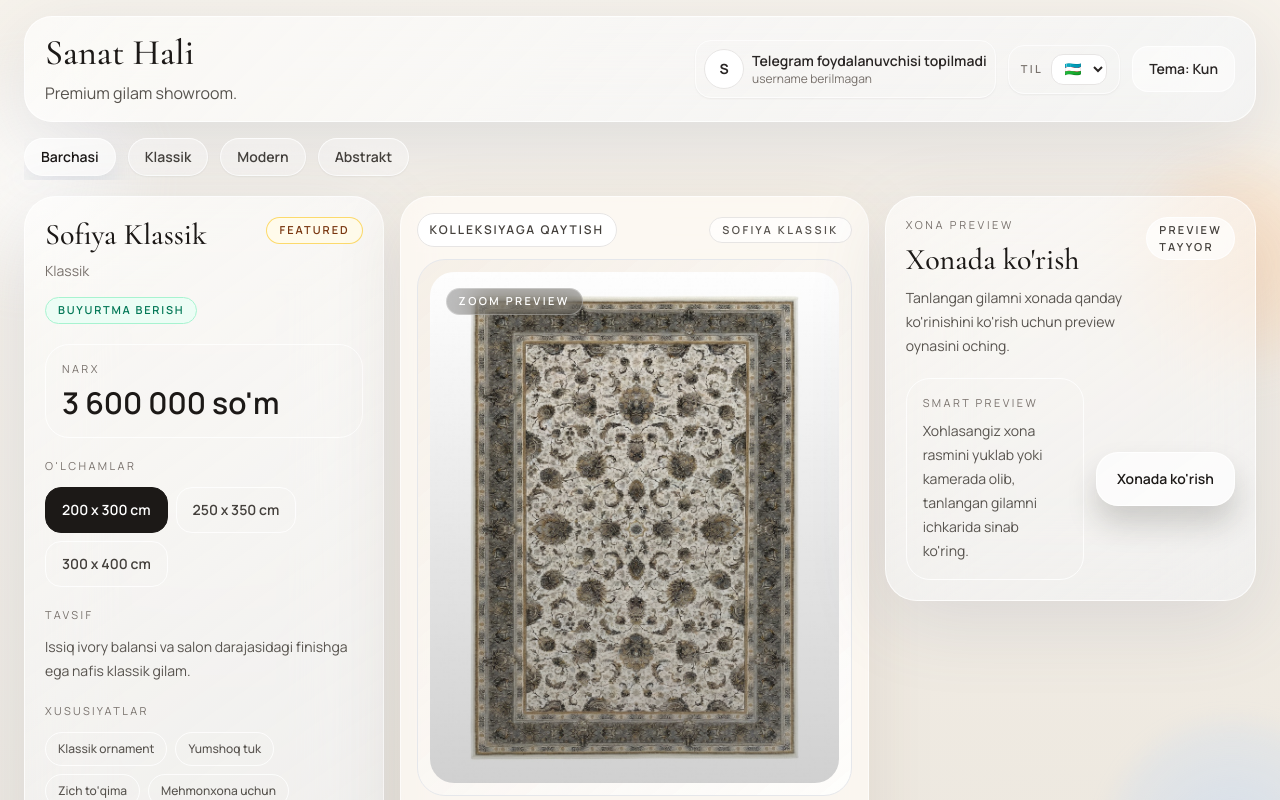
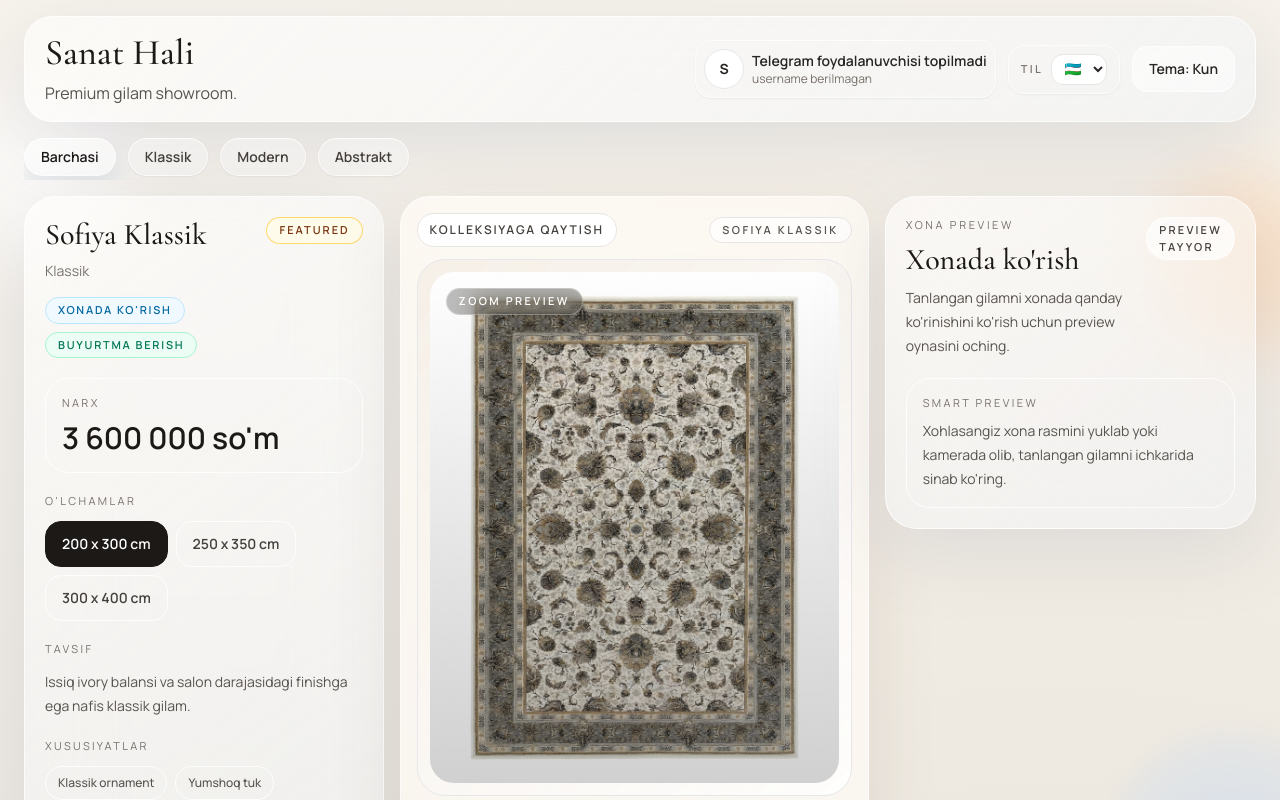
Before and after one commit to Wic000/sanat-hali, a React (Vite) app: page / in a window 1280 px wide. Both pictures are taken after a click on the button 187 px from the left and 518 px from the top of the page. Shown: the top 800 px of the page. Built offline with nearby package versions, Linux system fonts and the light colour scheme; no server answers; the database is empty.

Commit message:
Move room preview action into product panel

```diff
--- a/App.tsx
+++ b/App.tsx
@@ -516,7 +516,7 @@ const App: React.FC = () => {
         <CategoryChips categories={categories.map((item) => item.label)} selectedCategory={translateCategory(selectedCategory, lang)} onSelect={(label) => { const match = categories.find((item) => item.label === label); setSelectedCategory(match?.value || 'All'); }} theme={theme} />
         {selectedProduct && selectedSize && (
           <main className="grid gap-4 lg:grid-cols-[0.92fr_1.2fr_0.95fr] lg:items-start">
-            <ProductInfoPanel product={selectedProduct} selectedSizeLabel={selectedSize.label} selectedPriceLabel={formatPrice(selectedPrice)} note={note} isSubmitting={isSubmitting} orderStatus={orderFeedback.status} orderMessage={orderFeedback.message} onSelectSize={setSelectedSizeLabel} onChangeNote={setNote} onSubmit={handleOrderAction} labels={{ featured: t(lang, 'featured'), aiAction: t(lang, 'aiPreviewDemo'), orderAction: t(lang, 'orderNow'), price: t(lang, 'price'), sizes: t(lang, 'sizes'), description: t(lang, 'description'), specs: t(lang, 'specs'), note: t(lang, 'note'), notePlaceholder: t(lang, 'notePlaceholder'), orderSending: t(lang, 'orderSending'), orderNow: t(lang, 'orderNow') }} theme={theme} />
+            <ProductInfoPanel product={selectedProduct} selectedSizeLabel={selectedSize.label} selectedPriceLabel={formatPrice(selectedPrice)} note={note} isSubmitting={isSubmitting} orderStatus={orderFeedback.status} orderMessage={orderFeedback.message} onSelectSize={setSelectedSizeLabel} onChangeNote={setNote} onSubmit={handleOrderAction} onOpenRoomPreview={() => setShowRoomPreview(true)} labels={{ featured: t(lang, 'featured'), aiAction: t(lang, 'aiPreviewDemo'), orderAction: t(lang, 'orderNow'), roomPreviewAction: t(lang, 'openPreview'), price: t(lang, 'price'), sizes: t(lang, 'sizes'), description: t(lang, 'description'), specs: t(lang, 'specs'), note: t(lang, 'note'), notePlaceholder: t(lang, 'notePlaceholder'), orderSending: t(lang, 'orderSending'), orderNow: t(lang, 'orderNow') }} theme={theme} />
             <ProductGalleryPanel product={selectedProduct} selectedImage={selectedImage} gallery={selectedGallery} onSelectImage={setSelectedImage} zoomLabel={t(lang, 'previewReady')} backLabel={t(lang, 'backToCollection')} closeLabel={t(lang, 'close')} zoomInLabel={t(lang, 'zoomIn')} zoomOutLabel={t(lang, 'zoomOut')} onBack={handleClearSelection} theme={theme} />
             <RoomPreviewPanel product={selectedProduct} roomImage={roomImage} generatedPreviewImage={generatedRoomPreview?.image || null} previewProvider={generatedRoomPreview?.provider || null} roomPlacementMode={roomPlacementMode} roomDimensions={roomDimensions} isOpen={showRoomPreview} isGenerating={isGeneratingRoomPreview} previewError={roomPreviewError} onOpen={() => setShowRoomPreview(true)} onClose={() => setShowRoomPreview(false)} onUpload={handleRoomUpload} onModeChange={setRoomPlacementMode} onDimensionsChange={setRoomDimensions} onApply={handleGenerateRoomPreview} labels={{ roomPreview: t(lang, 'roomPreview'), aiPreviewDemo: t(lang, 'aiPreviewDemo'), demoReady: t(lang, 'demoReady'), roomUploadHint: t(lang, 'roomUploadHint'), uploadRoomCta: t(lang, 'uploadRoomCta'), centerPlacement: t(lang, 'centerPlacement'), centerPlacementHint: t(lang, 'centerPlacementHint'), fullCoverage: t(lang, 'fullCoverage'), fullCoverageHint: t(lang, 'fullCoverageHint'), roomWidth: t(lang, 'roomWidth'), roomHeight: t(lang, 'roomHeight'), applyPreview: t(lang, 'applyPreview'), aiBlock: t(lang, 'aiBlock'), aiBlockHint: t(lang, 'aiBlockHint'), openPreview: t(lang, 'openPreview'), openPreviewHint: t(lang, 'openPreviewHint'), close: t(lang, 'close'), takeRoomShot: t(lang, 'takeRoomShot'), generatingPreview: t(lang, 'generatingPreview'), estimatedWait: t(lang, 'estimatedWait'), previewReadyStatus: t(lang, 'previewReadyStatus') }} theme={theme} />
           </main>
--- a/components/ProductInfoPanel.tsx
+++ b/components/ProductInfoPanel.tsx
@@ -12,10 +12,12 @@ interface ProductInfoPanelProps {
   onSelectSize: (sizeLabel: string) => void;
   onChangeNote: (value: string) => void;
   onSubmit: () => void;
+  onOpenRoomPreview: () => void;
   labels: {
     featured: string;
     aiAction: string;
     orderAction: string;
+    roomPreviewAction: string;
     price: string;
     sizes: string;
     description: string;
@@ -39,6 +41,7 @@ const ProductInfoPanel: React.FC<ProductInfoPanelProps> = ({
   onSelectSize,
   onChangeNote,
   onSubmit,
+  onOpenRoomPreview,
   labels,
   theme,
 }) => (
@@ -52,6 +55,17 @@ const ProductInfoPanel: React.FC<ProductInfoPanelProps> = ({
         <h2 className={`font-display text-3xl ${theme === 'dark' ? 'text-stone-100' : 'text-stone-900'}`}>{product.name}</h2>
         <p className={`mt-2 text-sm ${theme === 'dark' ? 'text-stone-400' : 'text-stone-500'}`}>{product.category}</p>
         <div className="mt-4 flex flex-wrap gap-2">
+          <button
+            type="button"
+            onClick={onOpenRoomPreview}
+            className={`rounded-full border px-3 py-1 text-[11px] font-semibold uppercase tracking-[0.16em] transition ${
+              theme === 'dark'
+                ? 'border-sky-200/20 bg-sky-200/10 text-sky-100 hover:bg-sky-200/20'
+                : 'border-sky-200 bg-sky-50 text-sky-700 hover:bg-sky-100'
+            }`}
+          >
+            {labels.roomPreviewAction}
+          </button>
           <span className={`rounded-full border px-3 py-1 text-[11px] font-semibold uppercase tracking-[0.16em] ${
             theme === 'dark'
               ? 'border-emerald-200/20 bg-emerald-200/10 text-emerald-100'
--- a/components/RoomPreviewPanel.tsx
+++ b/components/RoomPreviewPanel.tsx
@@ -93,7 +93,7 @@ const RoomPreviewPanel: React.FC<RoomPreviewPanelProps> = ({
         </div>
       </div>
 
-      <div className="mt-5 grid gap-3 sm:grid-cols-[1fr_auto] sm:items-center">
+      <div className="mt-5">
         <div className={`rounded-[24px] border p-4 ${theme === 'dark' ? 'border-white/10 bg-white/5' : 'border-white/80 bg-white/42'}`}>
           <div className={`text-[11px] uppercase tracking-[0.22em] ${theme === 'dark' ? 'text-stone-400' : 'text-stone-500'}`}>
             {labels.aiPreviewDemo}
@@ -102,18 +102,6 @@ const RoomPreviewPanel: React.FC<RoomPreviewPanelProps> = ({
             {labels.takeRoomShot}
           </div>
         </div>
-
-        <button
-          type="button"
-          onClick={onOpen}
-          className={`rounded-[22px] px-5 py-4 text-sm font-semibold shadow-[0_18px_30px_rgba(28,25,23,0.18)] transition ${
-            theme === 'dark'
-              ? 'bg-amber-100 text-stone-900 hover:bg-amber-50'
-              : 'border border-white/85 bg-[rgba(255,255,255,0.7)] text-stone-900 hover:bg-[rgba(255,255,255,0.82)]'
-          }`}
-        >
-          {labels.openPreview}
-        </button>
       </div>
     </section>
 
```
